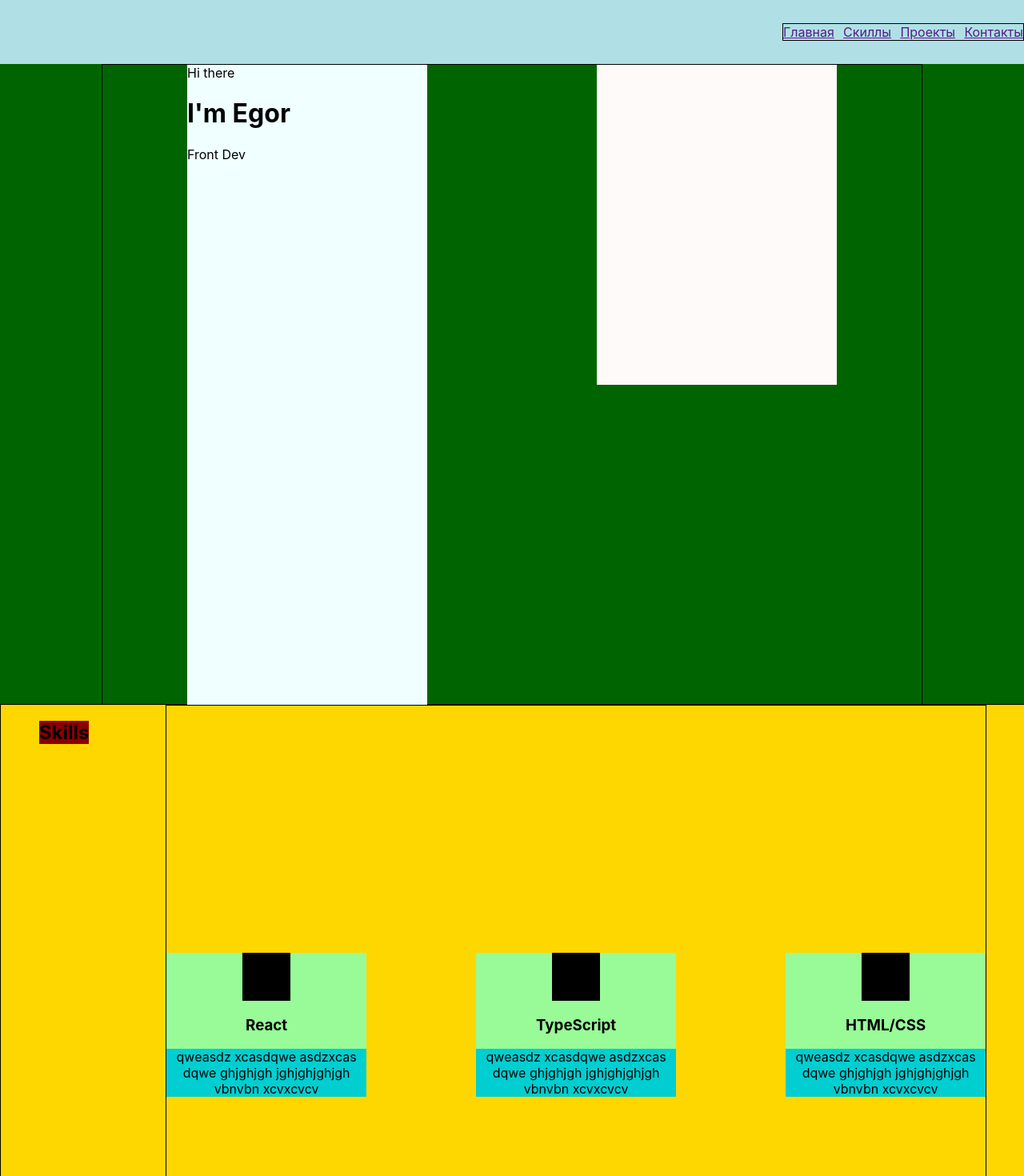
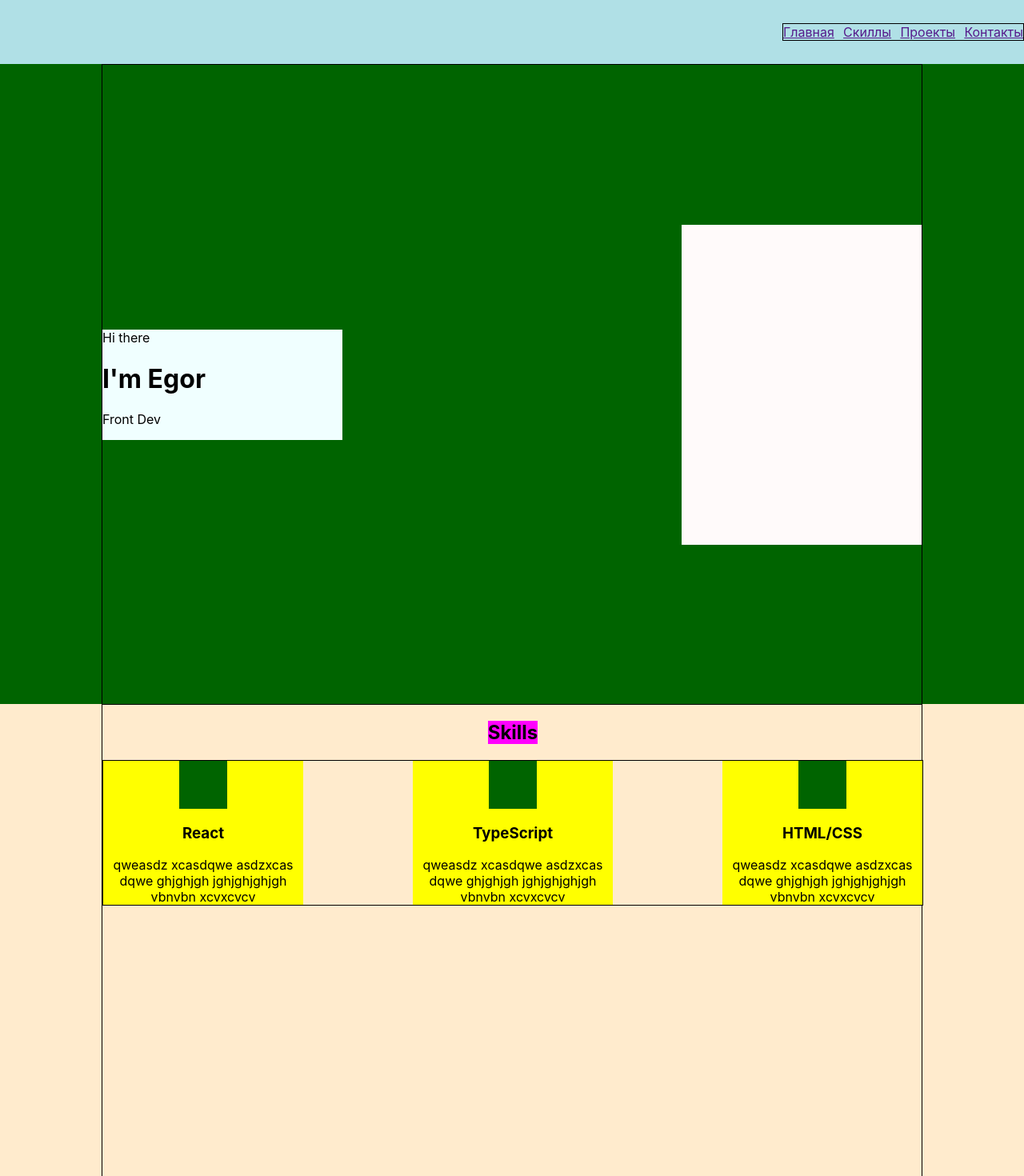
Before and after one commit to egory4fash/verstka, a React (Create React App) app: page / in a window 1280 px wide. Shown: the top 1470 px of the page at 80% size. Built offline with nearby package versions, Linux system fonts and the light colour scheme.

Commit message:
lesson1 done total refactor

```diff
--- a/src/Header/Header.tsx
+++ b/src/Header/Header.tsx
@@ -2,10 +2,9 @@ import React from "react";
 import s from './Header.module.css'
 import {Nav} from "../Nav/Nav";
 
-export const Header = (props:any) => {
+export const Header = () => {
     return (
         <div className = {s.header}>
-
             <Nav/>
         </div>
     )
--- a/src/Main/Main.module.css
+++ b/src/Main/Main.module.css
@@ -1,7 +1,8 @@
-.main {
+.mainBlock {
     background-color: darkgreen;
     height: 100vh;
 }
+
 
 .text {
     width: 300px;
@@ -13,7 +14,3 @@
     height: 400px;
     background-color: snow;
 }
-
-.container {
-    justify-content: space-around;
-}
--- a/src/Main/Main.tsx
+++ b/src/Main/Main.tsx
@@ -2,17 +2,21 @@ import React from "react";
 import s from './Main.module.css'
 import styleContainer from '../common/styles/Container.module.css'
 
-export const Main = (props:any) => {
+
+export const Main = (props: any) => {
     return (
-        <div className={s.main}>
-            <div className = {`${styleContainer.container} ${s.container}`} >
-            <div className = {s.text}>
-                <span>Hi there</span>
-                <h1>I'm Egor</h1>
-                <p>Front Dev</p>
+        <div className={s.mainBlock}>
+            <div className={styleContainer.container}>
+                <div className={s.text}>
+                    <span>Hi there</span>
+                    <h1>I'm Egor</h1>
+                    <p>Front Dev</p>
+                </div>
+                <div
+                    className={s.photo}>
+                </div>
             </div>
-            <div className = {s.photo}></div>
-            </div>
+
         </div>
     )
 }
--- a/src/Nav/Nav.tsx
+++ b/src/Nav/Nav.tsx
@@ -1,7 +1,7 @@
 import React from "react";
 import s from './Nav.module.css'
 
-export const Nav = (props:any) => {
+export const Nav = () => {
     return (
         <div className = {s.nav}>
             <a href="">Главная</a>
--- a/src/Skills/SingleSkill/SingleSkill.module.css
+++ b/src/Skills/SingleSkill/SingleSkill.module.css
@@ -1,22 +1,18 @@
 .singleSkill {
     width: 250px;
-
+    background-color: yellow;
     display: flex;
-    background-color: palegreen;
-    justify-content: flex-start;
+    flex-direction: column;
     align-items: center;
-    flex-direction: column;
-
-
+    text-align: center;
 }
 
 .description {
-    background-color: darkturquoise;
-    text-align: center;
+
 }
 
 .icon {
     height: 60px;
     width: 60px;
-    background-color: black;
+    background-color: darkgreen;
 }
--- a/src/Skills/SingleSkill/SingleSkill.tsx
+++ b/src/Skills/SingleSkill/SingleSkill.tsx
@@ -1,6 +1,6 @@
 import React from "react";
 import s from './SingleSkill.module.css'
-import styleContainer from "../../common/styles/Container.module.css";
+
 
 type SingleSkillPropsType = {
     title:string,
@@ -9,10 +9,10 @@ type SingleSkillPropsType = {
 
 export const SingleSkill = (props:SingleSkillPropsType) => {
     return (
-        <div className = { s.singleSkill} >
-            <div className = {s.icon}>none</div>
+        <div className = {s.singleSkill} >
+            <div className = {s.icon}></div>
             <h3>{props.title}</h3>
-            < span className = {s.description}>{props.description}</span>
+            <span className = {s.description}>{props.description}</span>
         </div>
     )
 }
--- a/src/Skills/Skills.module.css
+++ b/src/Skills/Skills.module.css
@@ -1,21 +1,21 @@
 .block {
     height: 100vh;
-    background-color: gold;
+    background-color: blanchedalmond;
 }
 
 .skillsContainer {
     flex-direction: column;
-    align-items: center;
     justify-content: flex-start;
-    width: 100%;
+
 }
-
 .title {
-    background-color: darkred;
+    background-color: fuchsia;
 }
 
 .skills {
-    justify-content:space-between;
-    align-items: center;
+    border:1px solid;
+    width: 100%;
+    display: flex;
+    justify-content: space-between;
     flex-wrap: wrap;
 }
--- a/src/Skills/Skills.tsx
+++ b/src/Skills/Skills.tsx
@@ -10,11 +10,11 @@ export const Skills = (props: any) => {
     return (
         <div className={s.block}>
             <div className={`${styleContainer.container} ${s.skillsContainer}`}>
-                <h2 className = {s.title}>Skills</h2>
-                <div className={`${styleContainer.container} ${s.skills}`}>
-                    <SingleSkill title = {'React'} description={description}/>
-                    <SingleSkill title = {'TypeScript'} description={description}/>
-                    <SingleSkill title = {'HTML/CSS'} description={description}/>
+                <h2 className={s.title}>Skills</h2>
+                <div className={s.skills}>
+                    <SingleSkill title={'React'} description={description}/>
+                    <SingleSkill title={'TypeScript'} description={description}/>
+                    <SingleSkill title={'HTML/CSS'} description={description}/>
                 </div>
             </div>
         </div>
--- a/src/common/styles/Container.module.css
+++ b/src/common/styles/Container.module.css
@@ -3,6 +3,8 @@
     width: 80%;
     margin: 0 auto;
     display: flex;
+    align-items: center;
+    justify-content: space-between;
     border: 1px solid;
-    flex-wrap:wrap ;
+    flex-wrap: wrap;
 }
```
